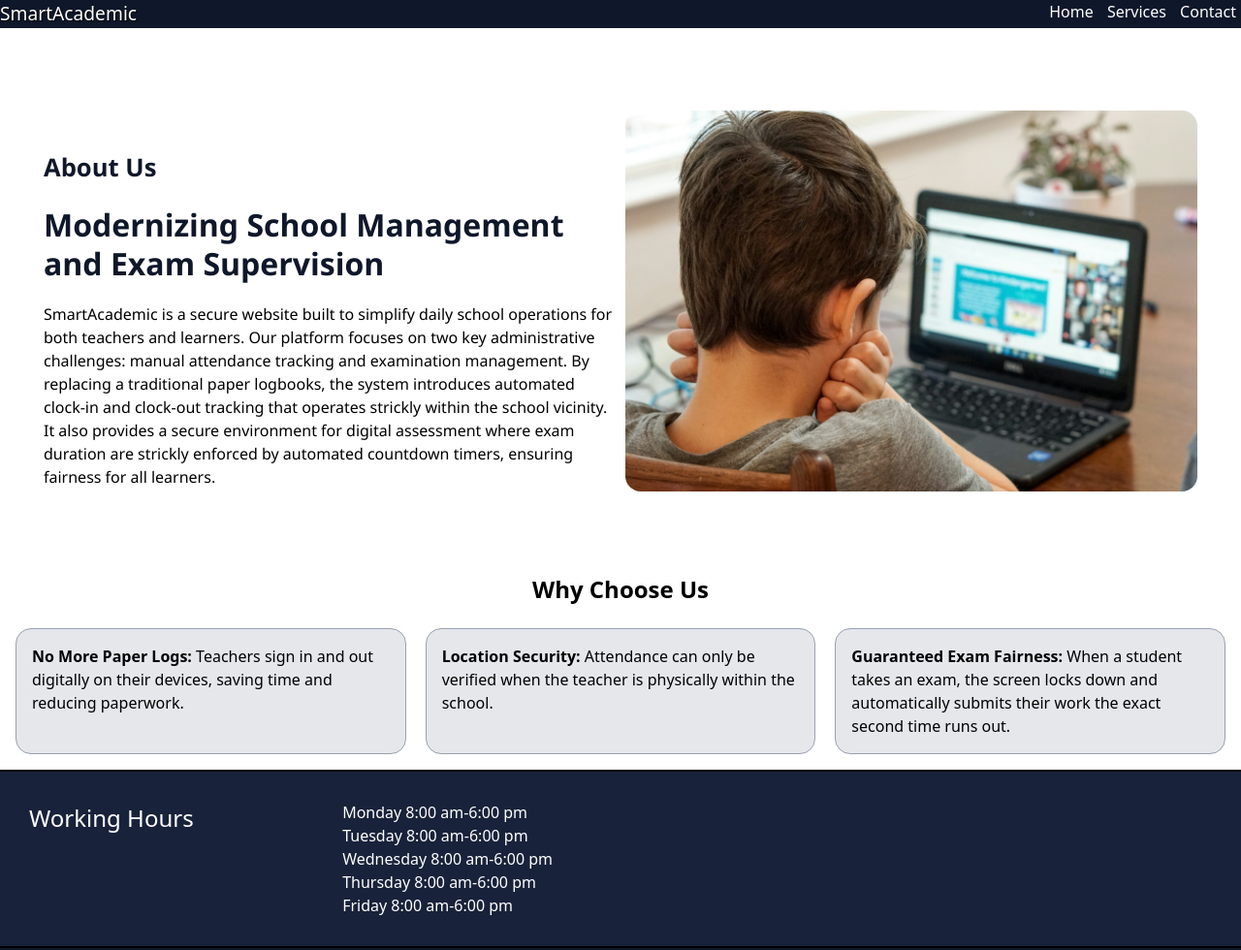
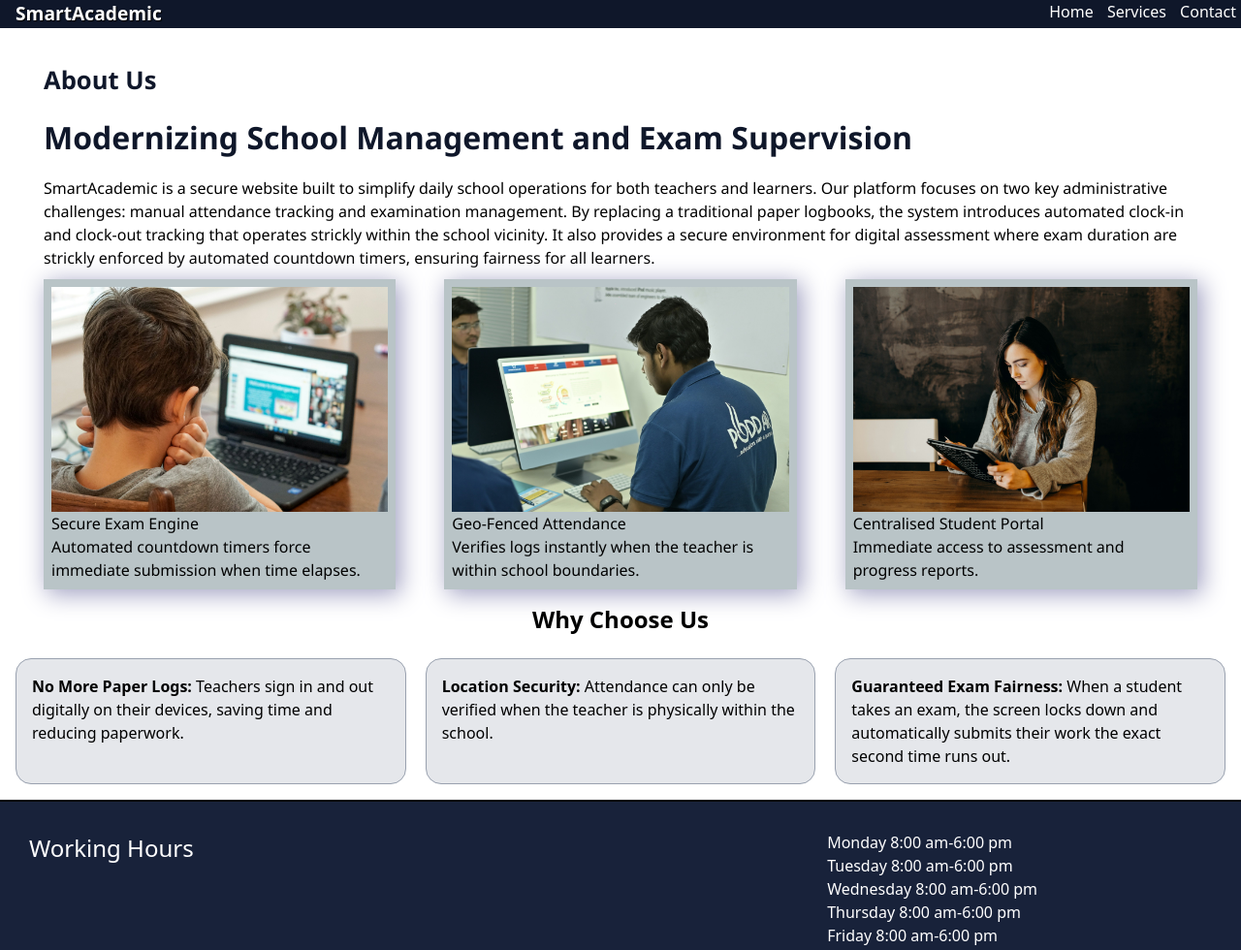
Before and after one commit to rollingsmajiwa/smartAcademic, a plain HTML site: page about.html in a window 1280 px wide. Shown: the top 980 px of the page at 97% size. Drawn offline with nearby package versions, Linux system fonts and the light colour scheme.

Commit message:
about.html: Add more images

```diff
--- a/about.html
+++ b/about.html
@@ -12,7 +12,7 @@
 <body>
     <header>
         <nav>
-            <div class="logo">SmartAcademic</div>
+            <div class="logo"><span class="ml-4 font-black">SmartAcademic</span></div>
             <div class="navli">
                 <a href="index.html">Home</a>
                 <a href="index.html">Services</a>
@@ -29,13 +29,35 @@
                         <h1>Modernizing School Management and Exam Supervision</h1>
                         <p>SmartAcademic is a secure website built to simplify daily school operations for both teachers and learners. Our platform focuses on two key administrative challenges: manual attendance tracking and examination management. By replacing a traditional paper logbooks, the system introduces automated clock-in and clock-out tracking that operates strickly within the school vicinity. It also provides a secure environment for digital assessment where exam duration are strickly enforced by automated countdown timers, ensuring fairness for all learners.</p>
                     </div>
-                    <div class="about-image"><img src="assets/images/onlineexam.jpg" alt="assessment image" class=""></div>
+                    <div class="image-container">
+                        <div class="about-image">
+                            <img src="assets/images/onlineexam.jpg" alt="assessment image">
+                            <div>
+                                <h3>Secure Exam Engine</h3>
+                                <p>Automated countdown timers force immediate submission when time elapses.</p>
+                            </div>
+                        </div>
+                        <div class="about-image">
+                            <img src="assets/images/admin1.jpg" alt="admin image">
+                            <div>
+                                <h3>Geo-Fenced Attendance</h3>
+                                <p>Verifies logs instantly when the teacher is within school boundaries.</p>
+                            </div>
+                        </div>
+                        <div class="about-image">
+                            <img src="assets/images/teacher.jpg" alt=" a teacher">
+                            <div>
+                                <h3>Centralised Student Portal</h3>
+                                <p>Immediate access to assessment and progress reports.</p>
+                            </div>
+                        </div>
+                    </div>
                 </div>
                 <div class="bg-white rounded-2xl">
                     <h2 class="font-black font-2xl text-2xl text-center mb-6">Why Choose Us</h2>
 
 
-                            <div class="grid grid-cols-3 gap-5 m-4">
+                            <div class="grid grid-cols-1 md:grid-cols-3 gap-5 m-4">
                                 <div class="bg-gray-200 border border-gray-400 rounded-2xl p-4"><strong>No More Paper Logs:</strong> <span>Teachers sign in and out digitally on their devices, saving time and reducing paperwork.</span></div>
                                 <div class="bg-gray-200 border border-gray-400 rounded-2xl p-4"><strong>Location Security:</strong> <span>Attendance can only be verified when the teacher is physically within the school.</span></div>
                                 <div class="bg-gray-200 border border-gray-400 rounded-2xl p-4"><strong>Guaranteed Exam Fairness:</strong> <span>When a student takes an exam, the screen locks down and automatically submits their work the exact second time runs out.</span></div>
--- a/styles.css
+++ b/styles.css
@@ -45,7 +45,8 @@ body {
     display: flex;
     justify-content: center;
     align-items: center;
-    width: 50%;
+    max-width: 600px;
+    width: 100%;
     background-color: rgba(255, 255, 255, 0.7);
     border: 1px solid black;
     margin: 40px;
@@ -72,6 +73,11 @@ body {
     background-color: #f8fafc;
 
 }
+.service-container {
+    display: grid;
+    grid-template-columns: repeat(3, 1fr);
+    gap: 20px;
+}
 
 footer {
     border-top: 2px solid black;
@@ -79,7 +85,10 @@ footer {
     background-color: #18223a;
     color: white;
 
+
 }
+
+
 .footer-bottom {
     border-top: 2px solid black;
     display: flex;
@@ -107,30 +116,42 @@ footer {
 }
 .footer p {
     font-size: 0.95rem;
+
 }
 .footer-container {
     padding: 30px;
     display: flex;
     justify-content: space-between;
     align-items: flex-start;
-    max-width: 600px;
+    max-width: 1100px;
     gap: 30px;
 }
 .about-container2 {
     display: grid;
     gap: 10px;
-    grid-template-columns: repeat(2, 1fr);
+    grid-template-columns: repeat(1, 1fr);
     background-color: white;
     font-family: 'Segoe UI', Tahoma, Geneva, Verdana, sans-serif;
     margin: 5px;
-    padding: 80px 40px;
+    padding: 10px 40px;
+}
+.image-container {
+    display: grid;
+    grid-template-columns: repeat(3, 1fr);
+    gap: 50px;
+
+}
+.about-image {
+    background-color: rgb(185, 196, 199);
+    padding: 8px;
+    box-shadow: 4px 4px 23px 1px rgb(161, 161, 194);
 }
 .about-container2 h2 {
     color: #0F172A;
     font-size: 1.6rem;
     font-weight: 600;
     margin-bottom: 20px;
-    margin-top: 40px;
+    margin-top: 20px;
 }
 .about-container2 h1 {
     color: #0F172A;
@@ -139,19 +160,20 @@ footer {
     line-height: 1.25;
     margin-bottom: 20px;
 }
-.about-image {
-    flex: 1;
-    display: flex;
-    justify-content: center;
-}
-.about-image img {
-    width: 100%;
-    height: auto;
-    border-radius: 16px;
-}
+
+
 @media (max-width: 968px) {
     .about-container2 {
         grid-template-columns: repeat(1, 1fr);
         gap: 40px;
     }
+    .service-container {
+        grid-template-columns: repeat(1, 1fr);
+        margin-left: 8px;
+        margin-right: 8px;
+    }
+    .image-container {
+    display: grid;
+    grid-template-columns: repeat(1, 1fr);
 }
+}
```
Also changed, not shown: contact.html (+2 -2 lines), index.html (+4 -2 lines), assets/images/admin1.jpg (added), assets/images/teacher.jpg (added).
